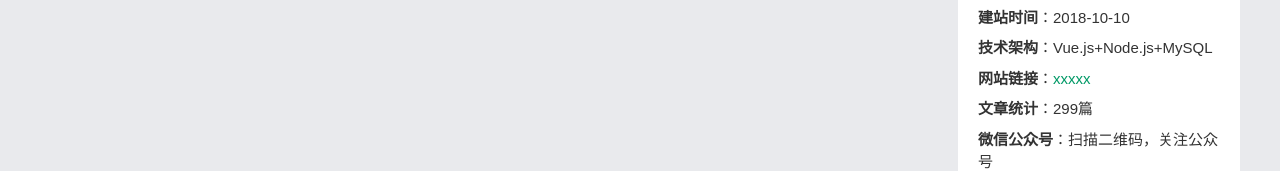
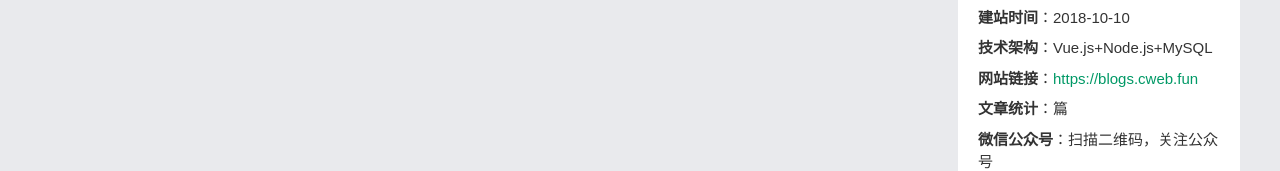
Before and after one commit to chrisChenyt/chirs-blogs, a Nuxt app: page /articleShow in a window 1280 px wide. Shown: the part 780-951 px from the top of the page. Built offline with nearby package versions, Linux system fonts and the light colour scheme; no server answers.

Commit message:
fix简介、公众号二维码

```diff
--- a/components/base/introduce.vue
+++ b/components/base/introduce.vue
@@ -4,8 +4,8 @@
     <ul>
       <li><b>建站时间</b>：2018-10-10</li>
       <li><b>技术架构</b>：Vue.js+Node.js+MySQL</li>
-      <li><b>网站链接</b>：<a href="http://xxx" target="_blank">xxxxx</a></li>
-      <li><b>文章统计</b>：299篇</li>
+      <li><b>网站链接</b>：<a href="blogs.cweb.fun" target="_blank">https://blogs.cweb.fun</a></li>
+      <li><b>文章统计</b>：{{num}}篇</li>
       <li><b>微信公众号</b>：扫描二维码，关注公众号</li>
       <img v-lazy="gzhjpg" class="introduce_gzh">
     </ul>
@@ -17,6 +17,9 @@ export default {
     return{
       gzhjpg: '/img/wxgzh.jpg'
     }
+  },
+  props: {
+    num: ''
   }
 }
 </script>
--- a/pages/index.vue
+++ b/pages/index.vue
@@ -52,7 +52,7 @@
       <!--special end-->
       <div class="ad whitebg"> <img v-lazy="lazyimg[2]"> </div>
       <!--bloglist begin-->
-      <article-list :articleList = "articles.all" :pageTotal='pageTotal' :pageSize='pageSize'></article-list>
+      <article-list :articleList="articles.all" :pageTotal='pageTotal' :pageSize='pageSize'></article-list>
     </div>
     <!--bloglist end-->
     <div class="rbox">
@@ -60,7 +60,7 @@
       <div class="card">
         <h2>我的名片</h2>
         <p>网名：ChirsChen | 克里斯儿</p>
-        <p>职业：Web前端开发、H5前端开发</p>
+        <p>职业：前端开发工程师、前端架构师</p>
         <p>现居：北京市-朝阳区</p>
         <p>Email：chirschenyt@qq.com</p>
         <ul class="linkmore">
@@ -102,7 +102,7 @@
         </ul>
       </div>
       <!--introduce begin-->
-      <introduce></introduce>
+      <introduce :num='articleNum'></introduce>
       <!--introduce end-->
     </div>
   </article>
@@ -180,7 +180,8 @@
         ],
         sortlist: [],
         thinklike: [],
-        recommend: []
+        recommend: [],
+        articleNum:'' // 网站介绍文章总数
       }
     },
     components: {
@@ -206,6 +207,7 @@
           this.tabList[0].newslist = res.tabList.tech.data
           this.tabList[1].newslist = res.tabList.work.data
           this.tabList[2].newslist = res.tabList.life.data
+          this.articleNum = res.list.totalCount
         }
       })
     },
```
Also changed, not shown: static/img/wxgzh.jpg.
